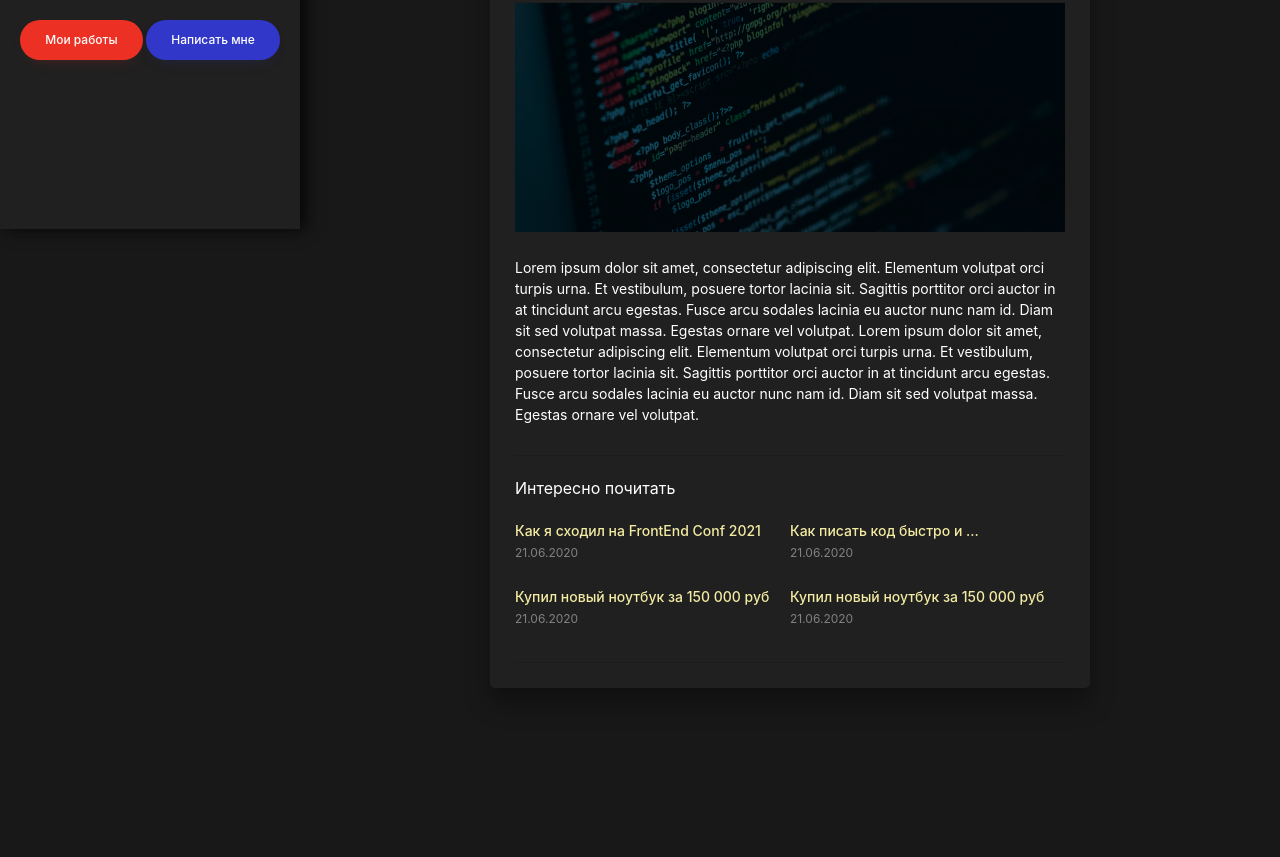
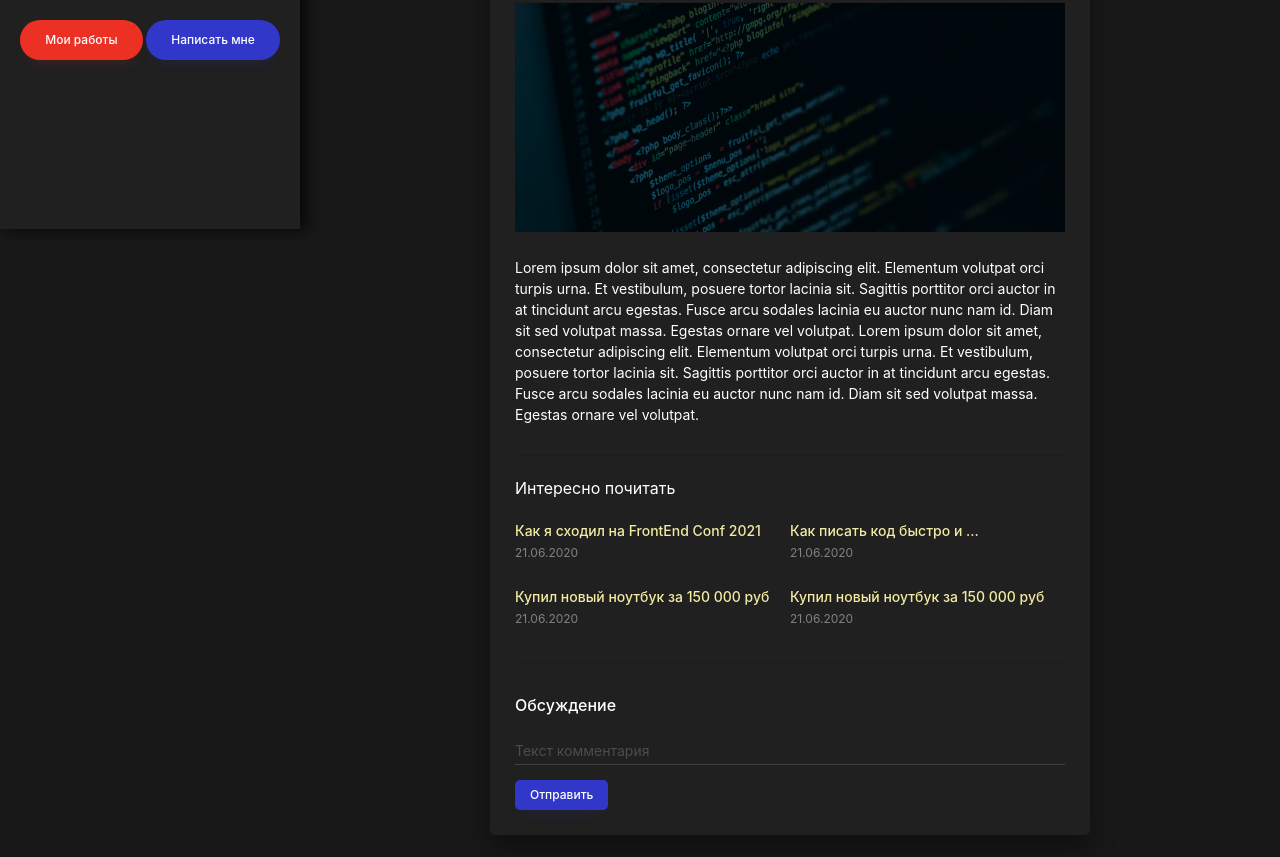
Before and after one commit to yehorich75/personal-blog, a website: page src/post.html in a window 1280 px wide. Shown: the part 571-1428 px from the top of the page. Before the commit the page ends 1369 px from the top, so only its background shows below. Drawn offline with nearby package versions, Linux system fonts and the light colour scheme; files that its build step writes are made by us from their sources.

Commit message:
comments block submit button

```diff
--- a/src/assets/scss/blocks/btn.scss
+++ b/src/assets/scss/blocks/btn.scss
@@ -30,4 +30,10 @@
             background-color: darken($blue, 10%);
         }
     }
+    &__rounded {
+        border-radius: .5rem;
+    }
+    &__sm {
+        padding: .8rem 1.5rem;
+    }
 }
--- /dev/null
+++ b/src/assets/scss/blocks/comments.scss
@@ -0,0 +1,9 @@
+.comments {
+    margin-top: 3rem;
+    &__title {
+        font-size: 1.6rem;
+        color: $white;
+        font-weight: 500;
+        margin-bottom: 2rem;
+    }
+}
--- /dev/null
+++ b/src/assets/scss/blocks/form.scss
@@ -0,0 +1,31 @@
+.form__group {
+    margin-bottom: 1.5rem;
+}
+
+.form__control {
+    display: block;
+    width: 100%;
+    padding: .5rem 0;
+
+    background: none;
+    border: none;
+    border-radius: 0;
+    box-shadow: none;
+
+    font-family: inherit;
+    font-size: 1.4rem;
+    color: $white;
+
+    // background-color: #202020;
+
+
+    border-bottom: 1px solid #3F3F3F;
+    &::placeholder {
+        color: rgba($white, .2);
+    }
+    &--textarea {
+        height: 28px;
+        resize: none;
+        overflow: hidden;
+    }
+}
--- a/src/assets/scss/style.scss
+++ b/src/assets/scss/style.scss
@@ -50,3 +50,5 @@ a {
 @import 'blocks/pagenav';
 
 @import 'blocks/related';
+@import 'blocks/comments';
+@import 'blocks/form';
--- a/src/partials/head.html
+++ b/src/partials/head.html
@@ -1,5 +1,8 @@
 <meta charset="UTF-8">
 <link rel="stylesheet" href="assets/css/style.min.css">
+<link rel="preconnect" href="https://fonts.gstatic.com">
+<link href="https://fonts.googleapis.com/css2?family=Rubik:wght@300;400;500;600;700;800;900&display=swap"
+    rel="stylesheet">
 
 <!-- Useful meta tags -->
 <meta http-equiv="x-ua-compatible" content="ie=edge">
--- a/src/post.html
+++ b/src/post.html
@@ -84,6 +84,18 @@ title: BrainsCloud | Post
 
             </li>
         </ul>
+    </div><!-- /.related -->
+
+    <div class="comments">
+        <h3 class="comments__title">Обсуждение</h3>
+        <form class="form" action="/" method="post">
+            <div class="form__group">
+                <textarea class="form__control form__control--textarea" name="comment-text"
+                    placeholder="Текст комментария"></textarea>
+            </div>
+            <button class="btn btn__blue btn__rounded btn__sm" type="submit">Отправить</button>
+        </form>
+
     </div>
 
 
```
Also changed, not shown: dist/assets/css/style.min.css, dist/index.html.
